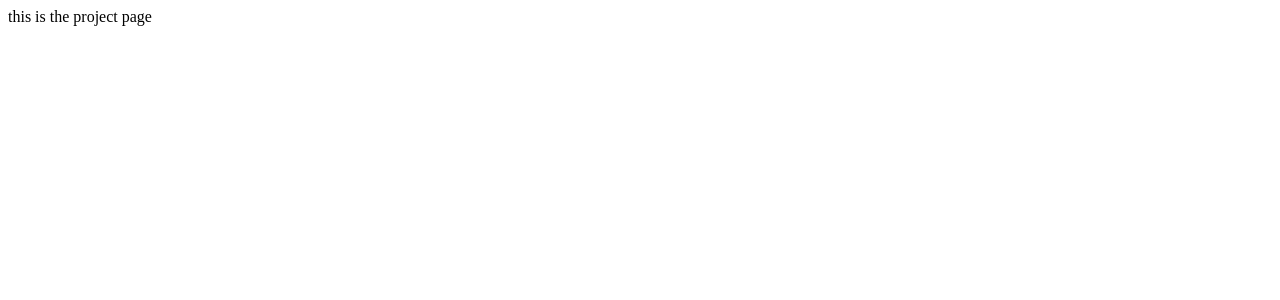
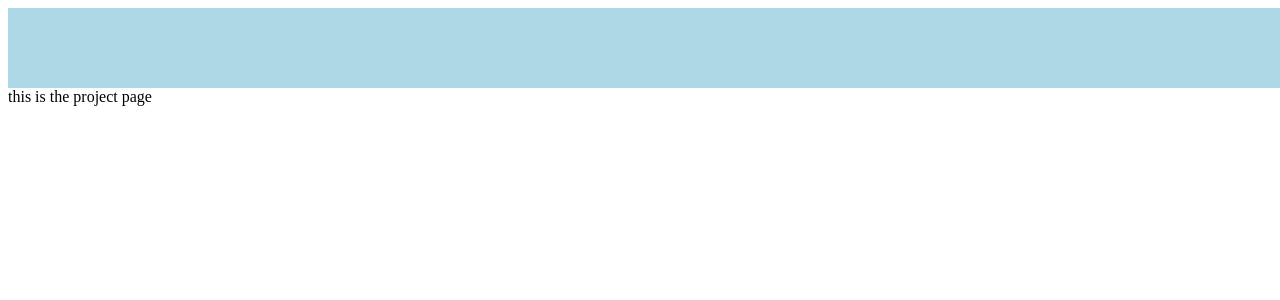
Before and after one commit to andydangit/React-Hook, a React (Create React App) app: page /projects in a window 1280 px wide. Shown: the top 300 px of the page. Built offline with nearby package versions, Linux system fonts and the light colour scheme.

Commit message:
add color to navbar

```diff
--- a/src/App.jsx
+++ b/src/App.jsx
@@ -3,17 +3,21 @@ import { BrowserRouter as Router, Switch, Route, Link } from "react-router-dom";
 import About from "./pages/About";
 import Home from "./pages/Home";
 import Projects from "./pages/Projects";
+import PageNotFound from './pages/PageNotFound'
 
 function App() {
   return(
+    <>
+    <div style ={{width: 100  + "vw", height: 80, backgroundColor: "lightblue"}}> </div>
   <Router>
     <Switch>
       <Route path="/" exact component={Home}/>
       <Route path="/projects" exact component={Projects}/>
       <Route path="/about" exact component={About}/>
-      <Route path="*" exact component={About}/>
+      <Route path="*" exact component={PageNotFound}/>
     </Switch>
   </Router>
+  </>
   );
 }
 
```
